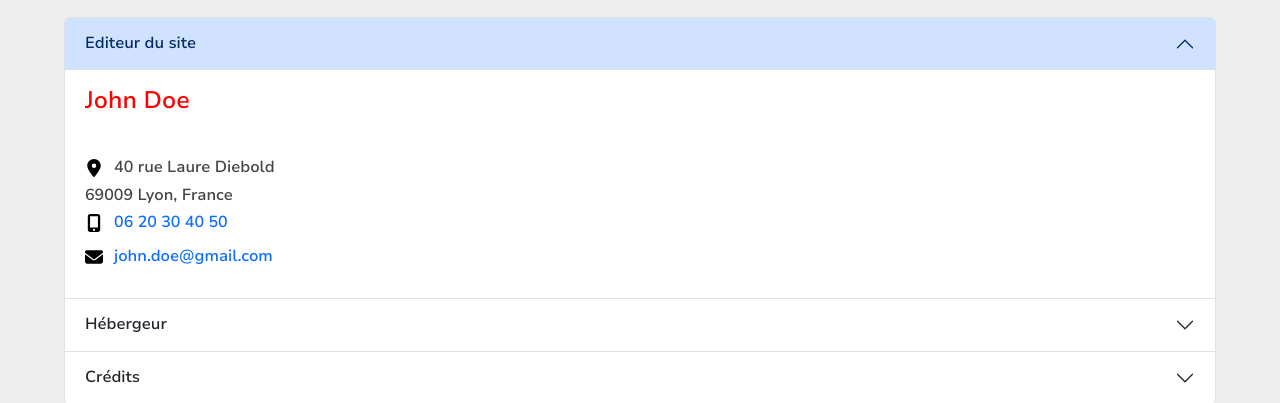
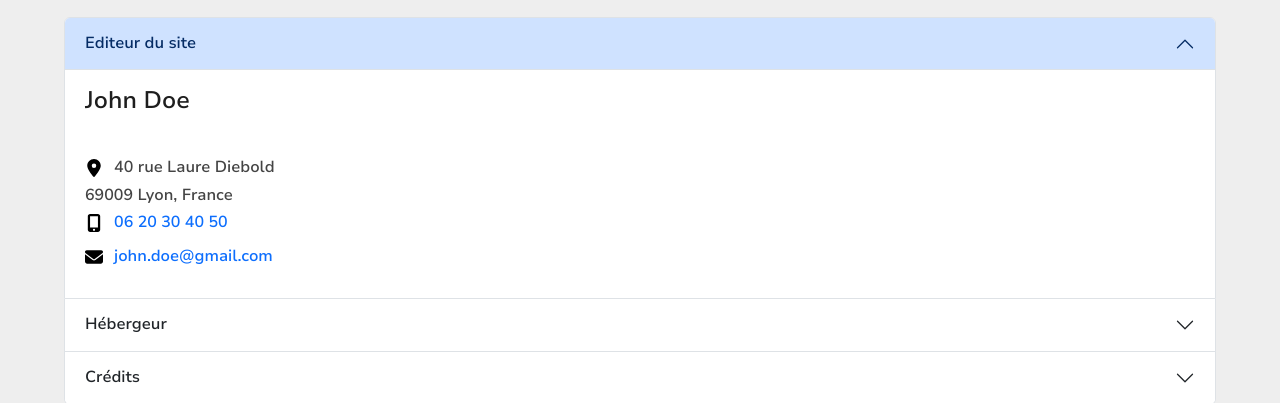
Before and after one commit to julien-turck/portfolio_react, a React (Create React App) app: page /mentions in a window 1280 px wide. Shown: the part 149-552 px from the top of the page. Built offline with nearby package versions, Linux system fonts and the light colour scheme.

Commit message:
first corrections after online

```diff
--- a/src/css/Mentions.css
+++ b/src/css/Mentions.css
@@ -36,7 +36,7 @@
 .body {
     text-align: left;
     line-height: 5px;
-    color: red;
+    color: #1e1e1e;
 }
 
 .coordonnéesMentions {
--- a/src/pages/Realisations.jsx
+++ b/src/pages/Realisations.jsx
@@ -17,7 +17,7 @@ const Realisations = () => {
             <section id='intro'>
                 <h3 className='titleSection'>portfolio</h3>
                 <p>Voici quelques-unes de mes réalisations.</p>
-                <p><Link id="linkApi" to="/apigithub" target='_blank'>Cliquez ici</Link> pour accéder aux Repositories GIthub des projets présentés.</p>
+                <p><Link id="linkApi" to="/apigithub">Cliquez ici</Link> pour accéder aux Repositories Github des projets présentés.</p>
                 <div id='hr'></div>
             </section>
             <Row>
```
